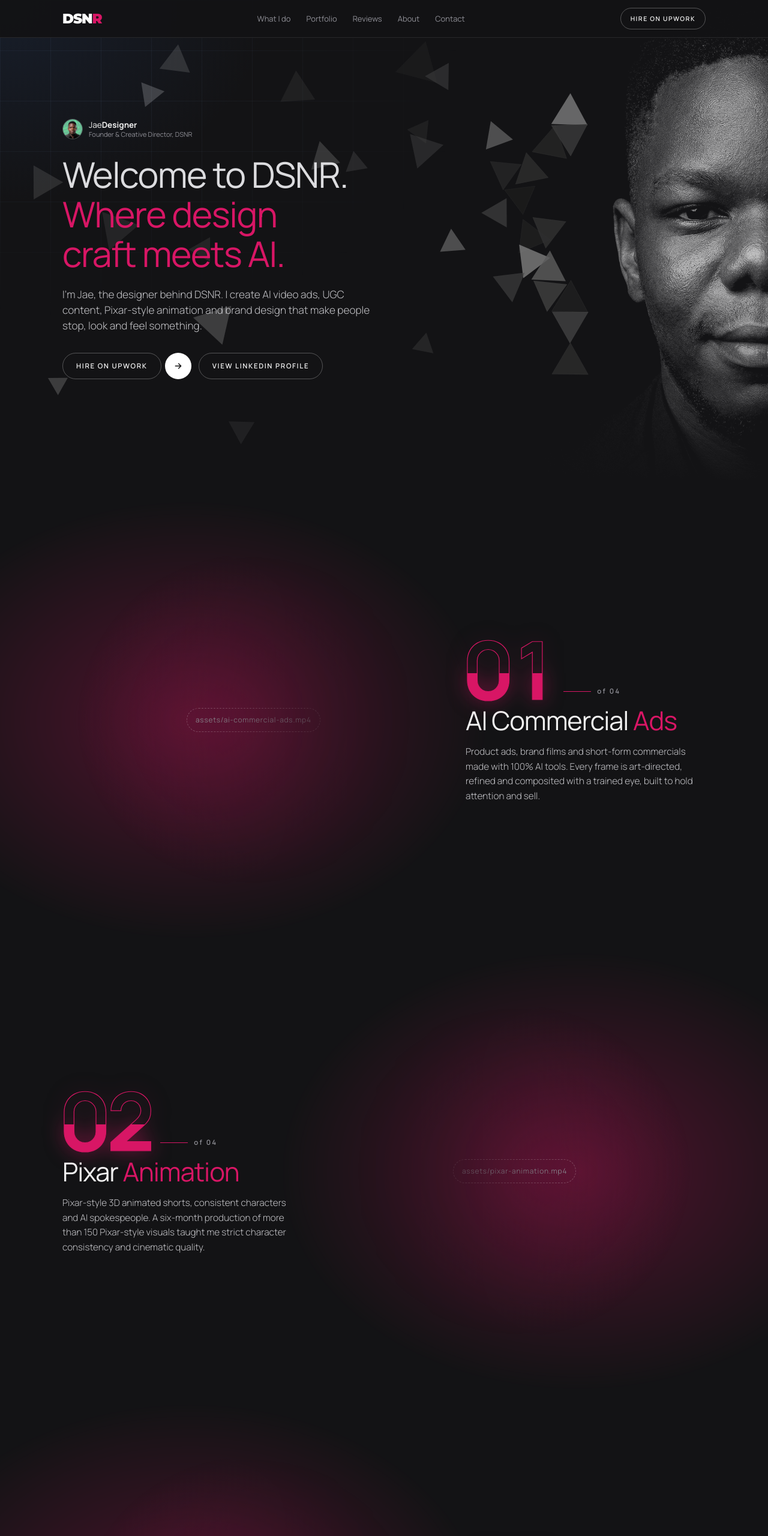
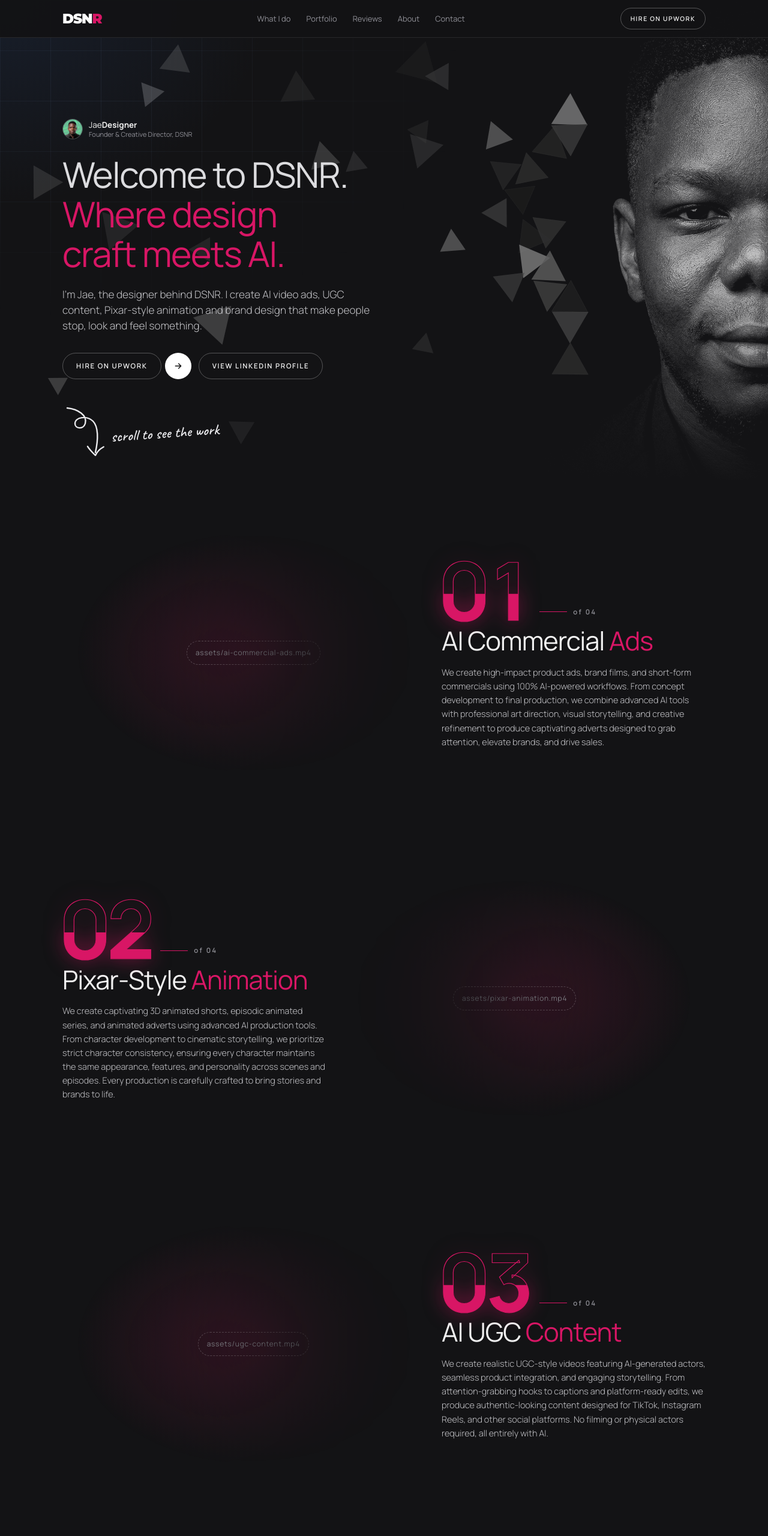
Before and after one commit to jaedesigner2000/dsnr, a plain HTML site: page index.html in a window 1280 px wide. Shown: the top 2560 px of the page at 60% size. Drawn offline with Linux system fonts and the light colour scheme.

Commit message:
Add files via upload

```diff
--- a/index.html
+++ b/index.html
@@ -18,7 +18,7 @@
 <link rel="icon" href="assets/favicon.png">
 <link rel="preconnect" href="https://fonts.googleapis.com">
 <link rel="preconnect" href="https://fonts.gstatic.com" crossorigin>
-<link href="https://fonts.googleapis.com/css2?family=Manrope:wght@300;400;500;600;700&family=Montserrat:wght@900&display=swap" rel="stylesheet">
+<link href="https://fonts.googleapis.com/css2?family=Manrope:wght@300;400;500;600;700&family=Montserrat:wght@900&family=Caveat:wght@600&display=swap" rel="stylesheet">
 <style>
 :root{
   --bg:#131315;
@@ -92,7 +92,7 @@ main{position:relative}
 .hero::before{content:"";position:absolute;inset:0;background-image:var(--grid);
   background-size:84px 84px;-webkit-mask-image:radial-gradient(70% 70% at 12% 18%,#000 0,transparent 70%);mask-image:radial-gradient(70% 70% at 12% 18%,#000 0,transparent 70%)}
 .hero::after{content:"";position:absolute;inset:0;background:radial-gradient(50% 60% at 0% 0%,rgba(40,70,120,.22),transparent 70%);pointer-events:none}
-.hero-photo{position:absolute;inset:0;pointer-events:none}
+.hero-photo{position:absolute;inset:0;pointer-events:none;overflow:hidden}
 /* large portrait cut down the middle by the right edge of the page; black studio background melts into the page */
 .hero-photo img{position:absolute;--s:min(135vh,150vw);width:var(--s);height:var(--s);max-width:none;left:calc(100% - var(--s)/2);top:calc(48% - var(--s)*.45);
   mix-blend-mode:screen;filter:grayscale(1) contrast(1.06);
@@ -114,22 +114,31 @@ main{position:relative}
 .no-anim .rise{animation:none;opacity:1;transform:none}
 @keyframes rise{to{opacity:1;transform:none}}
 
+/* ---------- hand-drawn scroll cue ---------- */
+.scrollcue{position:absolute;z-index:3;left:max(var(--pad),calc((100% - 1200px)/2 + var(--pad)));bottom:clamp(14px,3.5vh,40px);display:flex;align-items:flex-end;gap:6px;color:#e9e9ec;cursor:pointer;
+  animation:cuefloat 3.2s ease-in-out infinite}
+.scrollcue span{font:600 clamp(22px,1.9vw,27px)/1 "Caveat",cursive;letter-spacing:.01em;transform:rotate(-4deg) translateY(-30px);transform-origin:left bottom;transition:color .3s,transform .5s var(--ease)}
+.scrollcue svg{width:78px;height:96px;overflow:visible;transition:transform .6s cubic-bezier(.3,1.6,.5,1)}
+.scrollcue path{fill:none;stroke:currentColor;stroke-width:2.4;stroke-linecap:round;stroke-linejoin:round;stroke-dasharray:var(--len);stroke-dashoffset:0;transition:stroke .3s}
+.scrollcue:hover{animation-play-state:paused;color:var(--pink)}
+.scrollcue:hover span{transform:rotate(-7deg) translateY(-34px) scale(1.06)}
+.scrollcue:hover svg{transform:translateY(10px) rotate(6deg)}
+.scrollcue:hover path{animation:cuedraw 1s var(--ease) both}
+.scrollcue:hover path.head{animation-delay:.55s}
+@keyframes cuedraw{from{stroke-dashoffset:var(--len)}to{stroke-dashoffset:0}}
+@keyframes cuefloat{0%,100%{translate:0 0}50%{translate:0 -9px}}
+
 /* ---------- video scenes ---------- */
-.scene{position:relative;min-height:100vh;min-height:100svh;display:flex;align-items:center;overflow:hidden;--neon:var(--pink)}
-.scene+.scene{margin-top:-6vh}
-.amb{position:absolute;top:0;bottom:0;width:78vw;background:var(--neon);opacity:0;pointer-events:none;
-  transition:opacity 1.2s var(--ease),background-color 1.4s linear}
-.scene.left .amb{left:-8vw;-webkit-mask-image:radial-gradient(ellipse 50% 46% at 42% 50%,#000 0,transparent 100%);mask-image:radial-gradient(ellipse 50% 46% at 42% 50%,#000 0,transparent 100%)}
-.scene.right .amb{right:-8vw;-webkit-mask-image:radial-gradient(ellipse 50% 46% at 58% 50%,#000 0,transparent 100%);mask-image:radial-gradient(ellipse 50% 46% at 58% 50%,#000 0,transparent 100%)}
-.scene.in .amb{opacity:.3}
+.scene{position:relative;min-height:max(520px,72vh);display:flex;align-items:center;overflow:hidden;--neon:var(--pink)}
+.scene+.scene{margin-top:0}
 .vid{position:absolute;top:0;bottom:0;width:66vw;opacity:0;transform:scale(1.04);transition:opacity 1.1s var(--ease),transform 1.6s var(--ease);
-  -webkit-mask-composite:source-in;mask-composite:intersect;clip-path:inset(4px)}
+  -webkit-mask-composite:source-in;mask-composite:intersect;clip-path:inset(14px 4px)}
 .scene.in .vid{opacity:1;transform:none}
 .vid video{width:100%;height:100%;object-fit:cover}
 .scene.left .vid{left:0;-webkit-mask-image:linear-gradient(to right,var(--fside)),var(--fy);mask-image:linear-gradient(to right,var(--fside)),var(--fy)}
 .scene.right .vid{right:0;-webkit-mask-image:linear-gradient(to left,var(--fside)),var(--fy);mask-image:linear-gradient(to left,var(--fside)),var(--fy)}
 @media (min-width:981px){
-  .scene .vid.portrait{--pw:min(48vw,72vh);width:var(--pw);-webkit-mask-image:linear-gradient(to right,var(--fboth)),var(--fy);mask-image:linear-gradient(to right,var(--fboth)),var(--fy)}
+  .scene .vid.portrait{--pw:min(44vw,52vh);width:var(--pw);-webkit-mask-image:linear-gradient(to right,var(--fboth)),var(--fy);mask-image:linear-gradient(to right,var(--fboth)),var(--fy)}
   .scene.left .vid.portrait{left:max(0px,calc(28vw - var(--pw)/2))}
   .scene.right .vid.portrait{right:max(0px,calc(28vw - var(--pw)/2))}
 }
@@ -140,7 +149,7 @@ main{position:relative}
 .scene .wrap{position:relative;z-index:2;display:flex}
 .scene.left .wrap{justify-content:flex-end}
 .scene.right .wrap{justify-content:flex-start}
-.scene-text{width:min(400px,38vw);opacity:0;transform:translateY(26px);transition:opacity 1.1s var(--ease),transform 1.1s var(--ease)}
+.scene-text{width:min(440px,40vw);opacity:0;transform:translateY(26px);transition:opacity 1.1s var(--ease),transform 1.1s var(--ease)}
 .scene.in .scene-text{opacity:1;transform:none}
 .num{display:flex;align-items:flex-end;gap:14px;margin:0 0 6px -4px;font-size:clamp(84px,10.5vw,160px);line-height:.82;letter-spacing:-.05em;user-select:none}
 .num b{position:relative;font-weight:700;font-variant-numeric:tabular-nums;color:transparent;-webkit-text-stroke:1.2px var(--neon);transition:-webkit-text-stroke-color 1.4s linear;
@@ -152,7 +161,7 @@ main{position:relative}
 .scene.in .num span::before{width:46px}
 .scene h2{font-size:clamp(28px,3.4vw,46px);margin-bottom:16px}
 .scene h2 em{color:var(--neon);transition:color 1.4s linear}
-.scene p{font-size:clamp(15px,1.2vw,17px);font-weight:300;color:var(--soft)}
+.scene p{font-size:clamp(14.5px,1.1vw,16px);font-weight:300;color:var(--soft)}
 
 /* ---------- generic sections ---------- */
 .sec{scroll-margin-top:80px;position:relative;padding:clamp(70px,9vw,130px) 0}
@@ -330,11 +339,10 @@ footer.site .soc svg{width:14px;height:14px}
 @media (max-width:980px){
   .nav .links{display:none}
   .hero-photo img{opacity:.5}
-  .scene{align-items:flex-end;padding-bottom:10vh}
-  .scene .vid,.scene.left .vid,.scene.right .vid{width:100%;left:0;right:0;bottom:auto;height:70vh;-webkit-mask-composite:source-over;mask-composite:add;
+  .scene{align-items:flex-end;min-height:auto;padding:46vh 0 7vh}
+  .scene .vid,.scene.left .vid,.scene.right .vid{width:100%;left:0;right:0;bottom:auto;height:56vh;clip-path:inset(10px 0);-webkit-mask-composite:source-over;mask-composite:add;
     -webkit-mask-image:linear-gradient(to bottom,transparent 0,rgba(0,0,0,.5) 7%,#000 16%,#000 42%,rgba(0,0,0,.72) 58%,rgba(0,0,0,.32) 76%,rgba(0,0,0,.08) 91%,transparent 100%);mask-image:linear-gradient(to bottom,transparent 0,rgba(0,0,0,.5) 7%,#000 16%,#000 42%,rgba(0,0,0,.72) 58%,rgba(0,0,0,.32) 76%,rgba(0,0,0,.08) 91%,transparent 100%)}
   .num{font-size:92px}
-  .amb,.scene.left .amb,.scene.right .amb{width:120vw;left:-10vw;right:auto}
   .scene-text{width:100%}
   .grid{grid-template-columns:1fr 1fr}
   .steps{grid-template-columns:1fr 1fr}
@@ -348,9 +356,9 @@ footer.site .soc svg{width:14px;height:14px}
 }
 @media (prefers-reduced-motion:reduce){
   html{scroll-behavior:auto}
+  .scrollcue{animation:none}
   .reveal,.rise,.card,.scene .vid,.scene .scene-text,.pw-item,.review.reveal:nth-child(n){opacity:1;transform:none;transition:none;animation:none}
   .stars svg{opacity:1;transform:none;transition:none}
-  .scene .amb{opacity:.3}
 }
 </style>
 </head>
@@ -403,45 +411,48 @@ footer.site .soc svg{width:14px;height:14px}
         </div>
       </div>
     </div>
+    <a class="scrollcue" href="#work" aria-label="Scroll down to see the work">
+      <svg viewBox="0 0 78 96" aria-hidden="true">
+        <path class="line" style="--len:190" d="M8 6c18 2 34 12 30 26-3 10-17 9-17 0 0-11 20-14 30-4 9 9 9 30 4 52"/>
+        <path class="head" style="--len:40" d="M42 70c3 5 8 10 13 15 3-7 9-12 15-15"/>
+      </svg>
+      <span>scroll to see the work</span>
+    </a>
   </header>
 
   <!-- ================= WHAT I DO (video scenes) =================
        Videos live in assets/ with these exact names. -->
   <div id="work">
     <section class="scene left">
-      <div class="amb"></div>
       <div class="vid"><video muted loop playsinline preload="none" data-src="assets/ai-commercial-ads.mp4"></video><div class="ph"><span>assets/ai-commercial-ads.mp4</span></div></div>
       <div class="wrap"><div class="scene-text">
         <div class="num" aria-hidden="true"><b data-f="01" data-n="01">01</b><span>of 04</span></div>
         <h2>AI Commercial <em>Ads</em></h2>
-        <p>Product ads, brand films and short-form commercials made with 100% AI tools. Every frame is art-directed, refined and composited with a trained eye, built to hold attention and sell.</p>
+        <p>We create high-impact product ads, brand films, and short-form commercials using 100% AI-powered workflows. From concept development to final production, we combine advanced AI tools with professional art direction, visual storytelling, and creative refinement to produce captivating adverts designed to grab attention, elevate brands, and drive sales.</p>
       </div></div>
     </section>
     <section class="scene right">
-      <div class="amb"></div>
       <div class="vid"><video muted loop playsinline preload="none" data-src="assets/pixar-animation.mp4"></video><div class="ph"><span>assets/pixar-animation.mp4</span></div></div>
       <div class="wrap"><div class="scene-text">
         <div class="num" aria-hidden="true"><b data-f="02" data-n="02">02</b><span>of 04</span></div>
-        <h2>Pixar <em>Animation</em></h2>
-        <p>Pixar-style 3D animated shorts, consistent characters and AI spokespeople. A six-month production of more than 150 Pixar-style visuals taught me strict character consistency and cinematic quality.</p>
+        <h2>Pixar-Style <em>Animation</em></h2>
+        <p>We create captivating 3D animated shorts, episodic animated series, and animated adverts using advanced AI production tools. From character development to cinematic storytelling, we prioritize strict character consistency, ensuring every character maintains the same appearance, features, and personality across scenes and episodes. Every production is carefully crafted to bring stories and brands to life.</p>
       </div></div>
     </section>
     <section class="scene left">
-      <div class="amb"></div>
       <div class="vid"><video muted loop playsinline preload="none" data-src="assets/ugc-content.mp4"></video><div class="ph"><span>assets/ugc-content.mp4</span></div></div>
       <div class="wrap"><div class="scene-text">
         <div class="num" aria-hidden="true"><b data-f="03" data-n="03">03</b><span>of 04</span></div>
-        <h2>UGC <em>Content</em></h2>
-        <p>Realistic UGC-style ads with AI actors and product integration, complete with hooks and captions. No filming needed. The actor, the product and the room can all be AI.</p>
+        <h2>AI UGC <em>Content</em></h2>
+        <p>We create realistic UGC-style videos featuring AI-generated actors, seamless product integration, and engaging storytelling. From attention-grabbing hooks to captions and platform-ready edits, we produce authentic-looking content designed for TikTok, Instagram Reels, and other social platforms. No filming or physical actors required, all entirely with AI.</p>
       </div></div>
     </section>
     <section class="scene right">
-      <div class="amb"></div>
       <div class="vid"><video muted loop playsinline preload="none" data-src="assets/hypermotion-ads.mp4"></video><div class="ph"><span>assets/hypermotion-ads.mp4</span></div></div>
       <div class="wrap"><div class="scene-text">
         <div class="num" aria-hidden="true"><b data-f="04" data-n="04">04</b><span>of 04</span></div>
         <h2>Hypermotion <em>Ads</em></h2>
-        <p>High-energy hyper-motion product ads for Meta, TikTok and Reels. Fast camera moves, speed ramps and morphing product reveals that make people stop scrolling and look at your product.</p>
+        <p>We also create high-energy hypermotion product adverts for Meta, TikTok, Instagram Reels, and other digital platforms. Using dynamic camera movements, speed ramps, seamless transitions, and creative product morphing, we transform ordinary product showcases into visually striking commercials designed to stop the scroll, capture attention, and make your products stand out.</p>
       </div></div>
     </section>
   </div>
@@ -604,10 +615,16 @@ const PROJECTS = [
 const CAT_LABEL = {video:'AI Video', animation:'Animation', design:'Design & Branding'};
 
 const REVIEWS = [
+  {text:'Lumbani did an excellent job bringing our UGC video concept to life. The final video looked incredibly realistic, and the attention to detail was impressive. Communication was great throughout. Definitely recommend!'},
+  {text:'Working with Lumbani J. was a great experience. He understood our brand direction immediately and created a high-quality AI commercial that exceeded our expectations. Highly recommended!'},
+  {text:'Really impressed with the quality of work from DSNR. Their team understood our vision and produced an AI UGC video that looked professional and authentic. Great creativity and turnaround time.'},
+  {text:'The pacing, transitions, captions, and overall presentation were spot on. He understands what makes content engaging on TikTok and Reels.'},
+  {text:'Lumbani is more than just an AI video creator. His understanding of design, composition, and storytelling really sets his work apart.'},
   {text:'Lumbani did an excellent job redesigning my LinkedIn banner. He was very responsive, open to feedback, and willing to revise the initial concepts until we found the right direction. The final banner looks polished, modern, and fits my LinkedIn profile photo perfectly. I’m extremely happy with the final result and would definitely recommend Lumbani to anyone looking for a thoughtful and creative designer.'},
   {text:'Excellent experience working with this designer. Lumbani understood the vision immediately and delivered a professional, polished LinkedIn banner redesign incredibly fast. Everything was done right on the first try with minimal direction needed. Communication was smooth, turnaround was quick, and the final result exceeded expectations. Highly recommend, would absolutely work with Lumbani again.'},
   {text:'Lumbani is fast, punctual, reliable, and above all, he does an excellent job. I’m very pleased with the work he delivers!'},
   {text:'Lumbani was responsive and prompt. Happy to work with him again.'},
+  {text:'Very satisfied with Lumbani J.’s work.'},
 ];
 
 /* name, level %, glow colour, official logo file (assets/logos/), optional tile background and padding */
```
